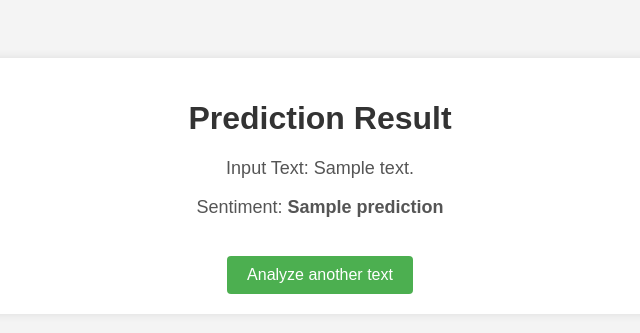
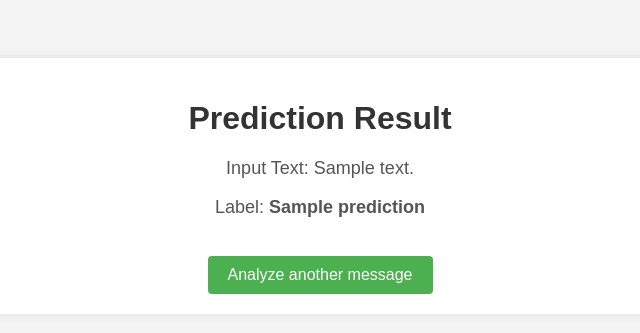
Before and after one commit to Muneeb-ii/CS154_Spam-WebApp, a FastAPI app: template My_App/templates/result.html in a window 1280 px wide. Shown: the part 214-547 px from the top of the page, without its empty margins (320-960 px from the left). Run offline with FastAPI, Linux system fonts and the light colour scheme; the template is opened without the code that fills it: most values are stand-ins (such as "Sample title", 1, 10 or a date in 2020); parts of the project's set-up code (start-up, migrations or seed data) failed here and were passed over.

Commit message:
Update result.html

```diff
--- a/My_App/templates/result.html
+++ b/My_App/templates/result.html
@@ -48,8 +48,8 @@
     <div class="container">
         <h1>Prediction Result</h1>
         <p>Input Text: {{ text }}</p>
-        <p>Sentiment: <strong>{{ prediction }}</strong></p>
-        <a href="/">Analyze another text</a>
+        <p>Label: <strong>{{ prediction }}</strong></p>
+        <a href="/">Analyze another message</a>
     </div>
 </body>
 </html>
```
